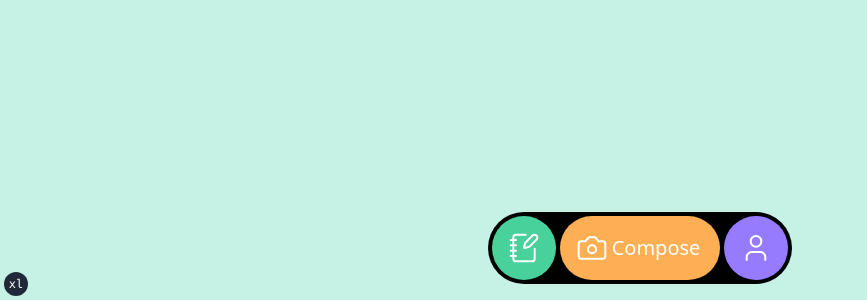
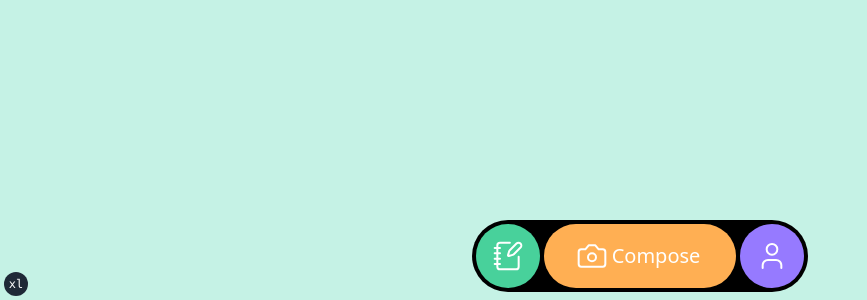
Before and after one commit to j-vanrav/markmywriting-next, a Next.js app: page / in a window 1280 px wide. Shown: the part 500-800 px from the top of the page, without its empty margins (0-867 px from the left). Built offline with nearby package versions, Linux system fonts and the light colour scheme.

Commit message:
enlargen bottom nav

```diff
--- a/app/page.tsx
+++ b/app/page.tsx
@@ -8,12 +8,12 @@ type PageName = "review" | "compose" | "profile";
 function Nav() {
   const [selectedPage, setSelectedPage] = useState("compose" as PageName);
   return (
-    <nav className="w-full mt-auto p-4 flex flex-row justify-center">
+    <nav className="w-full mt-auto p-2 flex flex-row justify-center">
       <div className="rounded-full bg-black p-1 gap-1 flex flex-row text-white">
         <button
           className={cn(
             "bg-nbgreen rounded-full size-16 transition-all flex flex-row justify-center items-center",
-            selectedPage === "review" && "w-40"
+            selectedPage === "review" && "w-48"
           )}
           onClick={() => setSelectedPage("review")}
         >
@@ -34,7 +34,7 @@ function Nav() {
         <button
           className={cn(
             "bg-nborange rounded-full size-16 transition-all flex flex-row justify-center items-center",
-            selectedPage === "compose" && "w-40"
+            selectedPage === "compose" && "w-48"
           )}
           onClick={() => setSelectedPage("compose")}
         >
@@ -51,7 +51,7 @@ function Nav() {
         <button
           className={cn(
             "bg-nbpurple rounded-full size-16 transition-all flex flex-row justify-center items-center",
-            selectedPage === "profile" && "w-40"
+            selectedPage === "profile" && "w-48"
           )}
           onClick={() => setSelectedPage("profile")}
         >
```
